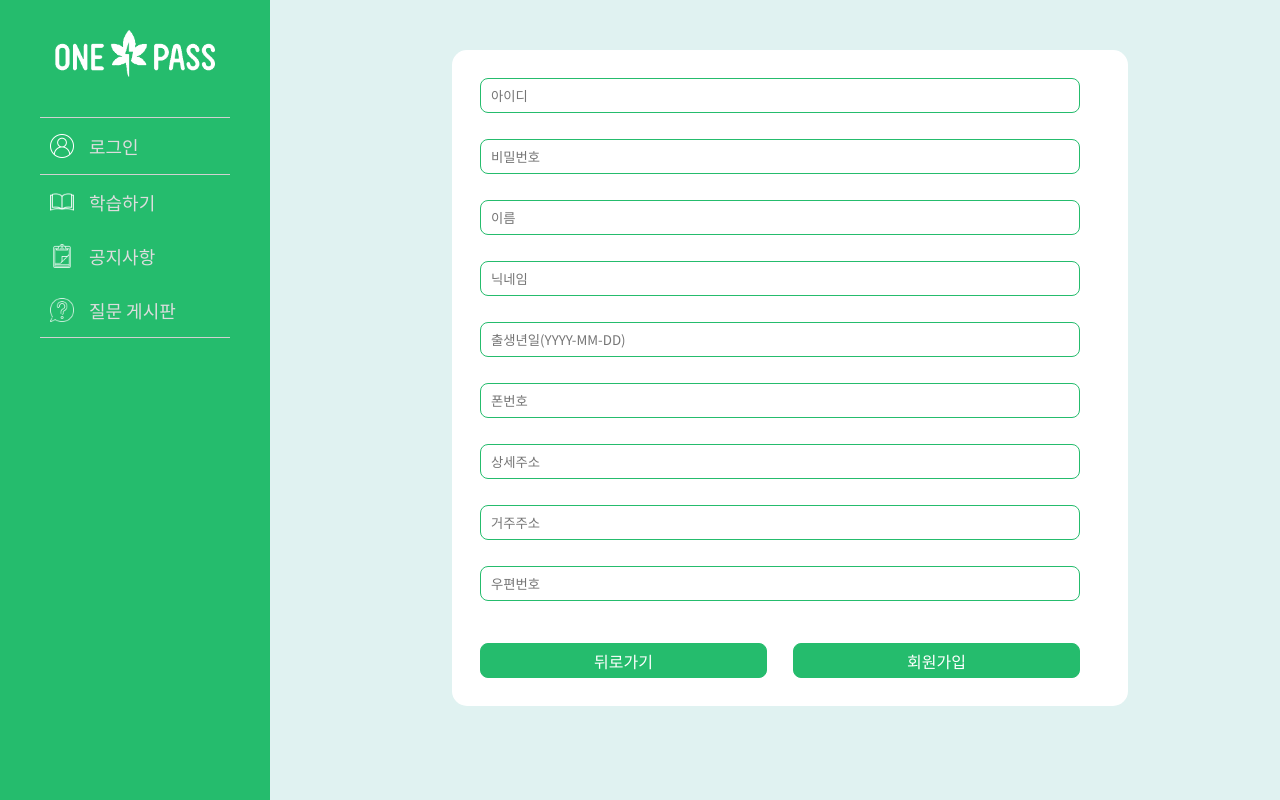
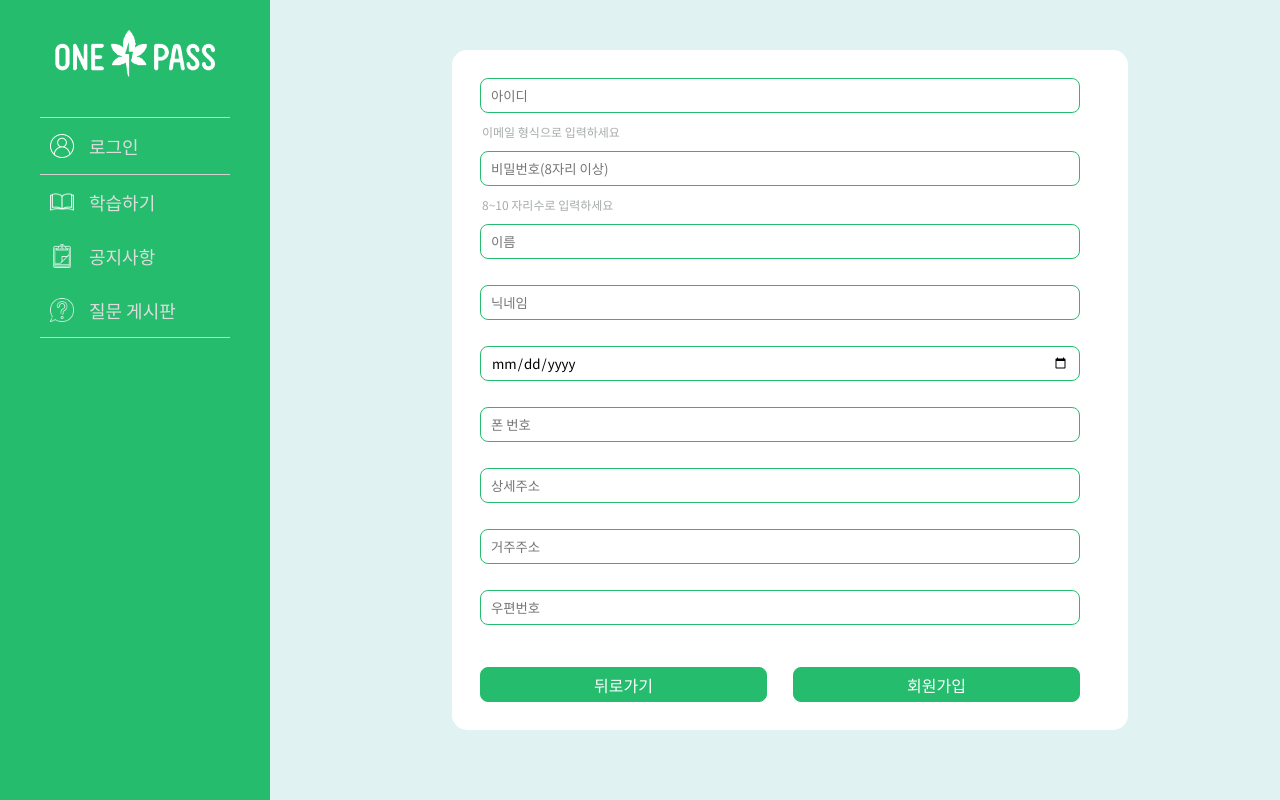
Before and after one commit to Team-Rev/Front-End, a React (Create React App) app: page /join in a window 1280 px wide. Built offline with nearby package versions, Linux system fonts and the light colour scheme.

Commit message:
feat : 회원가입 자바스크립트 적용

```diff
--- a/src/component/Main/Join/Join.js
+++ b/src/component/Main/Join/Join.js
@@ -1,8 +1,10 @@
-import React, { useState, useEffect } from 'react';
+import React, { useState } from 'react';
+import monent from 'react-moment';
 import { useHistory } from 'react-router';
 import { Container } from '../../Container/Container'
 import axios from 'axios';
 import styles from './Join.module.css'
+import moment from 'moment';
 
 export function Join(props) {
     return(
@@ -17,6 +19,8 @@ const JoinBoard = () => {
         </div>
     )
 }
+
+
 
 const JoinForm = (props) => {
     let history = useHistory();
@@ -70,9 +74,17 @@ const JoinForm = (props) => {
         history.goBack();
     }
 
+    const dateFormat = (DOB) => {
+        console.log('여기안에 옴')
+        moment(DOB).format('YYYY-MM-DD')
+        console.log(DOB)
+    }
 
     const onSubmitHandler = (e) => {
         e.preventDefault();
+        console.log(DOB)
+        dateFormat(DOB)
+        console.log(DOB)
         axios({
             method : 'post',
             url : '/signup',
@@ -92,6 +104,13 @@ const JoinForm = (props) => {
         console.log('체크')
         if(res.data == "SUCCESS") {
             history.push("/login")
+        } else if(res.data == "ID is present") {
+            alert('아이디가 중복됩니다.')
+            var id = document.getElementById("id")
+            id.style.border = "2px solid red"
+        }
+        else {
+            alert('다시 시도해주세요')
         }
     })
     .catch(error => console.log(error))
@@ -106,12 +125,19 @@ const JoinForm = (props) => {
             <div className={styles.container}>
              <div className={styles.contentbox}>
              <form className={styles.formtag} onSubmit={onSubmitHandler}>
-                <input type="email"  name={userId} className="text-field" placeholder="아이디" onChange={onIdHandler}></input>
-                <input type="password" name={password} className="text-field" placeholder="비밀번호" onChange={onPasswordHandler}></input>
+                <input type="email"  name={userId} id="id" className="text-field" placeholder="아이디" onChange={onIdHandler}></input>
+                <div style={{paddingLeft : 15}}><p style={{color : "#a7abab", fontSize : 12}}>이메일 형식으로 입력하세요</p></div>
+                <input type="password" name={password} className="text-field" placeholder="비밀번호(8자리 이상)" onChange={onPasswordHandler}></input>
+
+                {password.length >= 8 && password.length <= 10 ?
+                    <div style={{paddingLeft : 15}}><p style={{color : "blue", fontSize : 12}}>사용 가능합니다.</p></div> :
+                    <div style={{paddingLeft : 15}}><p style={{color : "#a7abab", fontSize : 12}}>8~10 자리수로 입력하세요</p></div>}
                 <input type="text" name={name} className="text-field" placeholder="이름" onChange={onUsernameHandler}></input>
+
                 <input type="text"  name={nickname} className="text-field" placeholder="닉네임" onChange={onNickHandler}></input>
-                <input type="text" name={DOB} className="text-field" placeholder="출생년일(YYYY-MM-DD)" onChange={onDateHandler}></input>
-                <input type="text" name={phone} className="text-field" placeholder="폰번호" onChange={onPhoneHandler}></input>
+                {/* <input type="text" name={DOB} className="text-field" placeholder="출생년일(YYYY-MM-DD)" onChange={onDateHandler}></input> */}
+                <input type="date" name={DOB} required pattern="\d{4}-\d{2}-\d{2}" onChange={onDateHandler}></input>
+                <input type="text" name={phone} className="text-field" placeholder="폰 번호" onChange={onPhoneHandler}></input>
                 <input type="text" name={detailAddress} className="text-field" placeholder="상세주소" onChange={onDetailAddHandler}></input>
                 <input type="text" name={address} className="text-field" placeholder="거주주소" onChange={onAddHandler}></input>
                 <input type="text" name={postNumber} className="text-field" placeholder="우편번호" onChange={onPostnumHandler}></input>
--- a/src/component/Main/Join/Join.module.css
+++ b/src/component/Main/Join/Join.module.css
@@ -41,3 +41,8 @@
     font-weight: 300;
     line-height : 2px;
 }
+
+.submitBtn:hover{
+    background-color: #2bc777;
+    box-shadow: 3px 3px 7px thistle;
+}
--- a/src/component/Main/TotalPage/TotalPageForm.js
+++ b/src/component/Main/TotalPage/TotalPageForm.js
@@ -6,18 +6,26 @@ import Doughnut from '../Doughnut'
 // import { faChevronLeft } from '@fortawesome/free-solid-svg-icons';
 
   export function TotalPageForm(props) {
-
     const TopBar = (props) => {
       return (
         <div className={style.maintab}>
           <ul>
-            <li onClick={TotalPage} className={style.p}>종합</li>
-            <li onClick={CurrentChk} className={style.p}>정답</li>
-            <li onClick={FalseChk} className={style.p}>오답</li>
+            <li id="total" onClick={TotalPage} className={style.p}>종합</li>
+            <li id="correct" onClick={CurrentChk} className={style.p}>정답</li>
+            <li id="uncorrect" onClick={FalseChk} className={style.p}>오답</li>
           </ul>
         </div>
       );
     }
+
+    // if(TotalPage) {
+    //   console.log(document.getElementById("total"))
+    //   document.getElementById("total").style.border = "2px solid red"
+    // } else if(CurrentChk) {
+    //   document.getElementById("correct").style.border = "2px solid blue"
+    // } else {
+    //   document.getElementById("uncorrect").style.border = "2px solid green"
+    // }
 
     const ColorInfo = (props) => {
       return(
@@ -278,7 +286,7 @@ import Doughnut from '../Doughnut'
         }
     }, [fixedstring])
 
-    console.log(resultList)
+    // console.log(resultList)
 
     if(showing == "totalpage") {
     return (
```
Also changed, not shown: package.json (+6 -3 lines).
